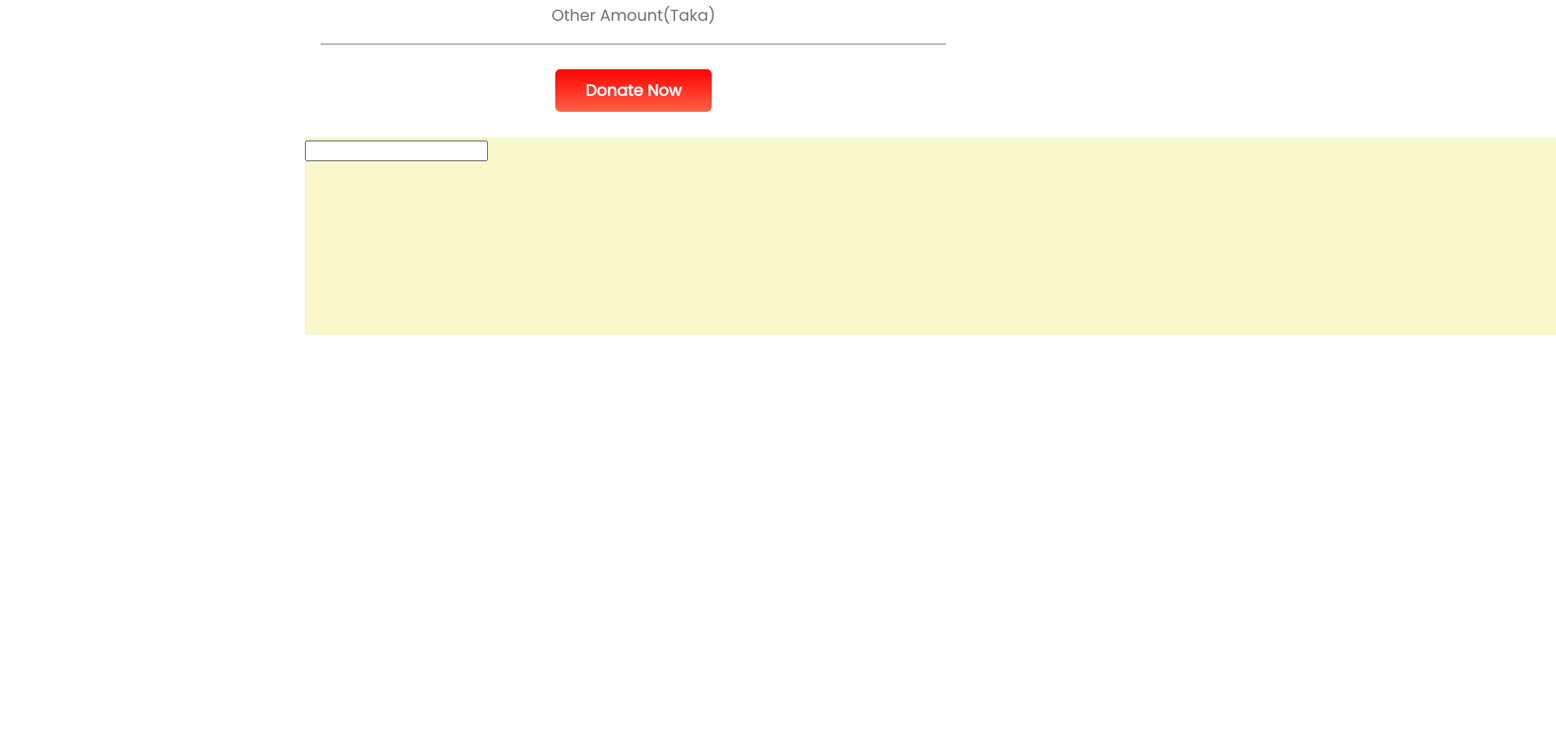
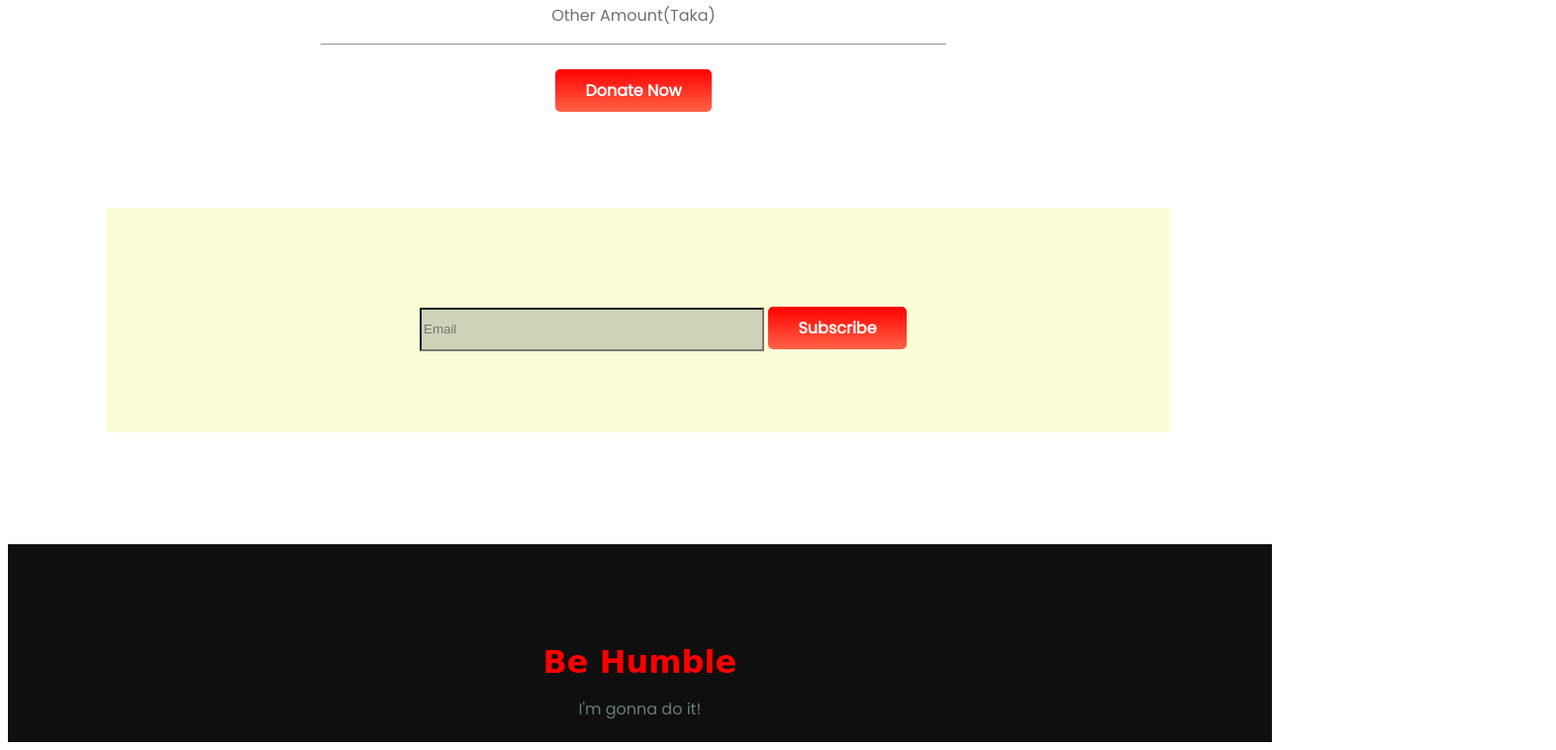
Before and after one commit to Osamayunus/First-repo, a plain HTML site: page Assignment1/index.html in a window 1280 px wide. Shown: the part 2329-3087 px from the top of the page at 99% size, 1572 px wide, since content can reach past the window. Before the commit the page ends 2768 px from the top, so only its background shows below. Drawn offline with Linux system fonts and the light colour scheme.

Commit message:
Full Assignment

```diff
--- a/Assignment1/index.html
+++ b/Assignment1/index.html
@@ -134,7 +134,20 @@
     </section>
     <section>
         <div class="email-background-part">
-            <input type="email" id="email" name="email">
+            <input type="email" class="email " placeholder="Email" required>
+            <a class="link-button" target="_blank"
+                href=" https://www.globalgiving.org/projects/coronavirus-relief-fund-for-bangladesh/donate/#:~:text=Donate%20by%20Mobile%20Phone,Coronavirus%20Relief%20Support%20for%20Bangladesh.">
+                Subscribe</a>
+        </div>
+    </section>
+    <section>
+        <div class=" bottom-background Align-text">
+            <b class="color">
+                Be Humble
+            </b>
+            <p class="last-part-footer">
+                I'm gonna do it!
+            </p>
         </div>
     </section>
 </body>
--- a/Assignment1/style.css
+++ b/Assignment1/style.css
@@ -103,14 +103,6 @@ body {
     text-align: center;
 }
 
-.email {
-    font-weight: 700;
-    color: rgb(135, 130, 130);
-    background-image: linear-gradient(orange red);
-    padding: 10px 60px;
-    border-radius: 5px;
-}
-
 .Align-text {
     text-align: center;
     padding: 100px 25% 5px 25%;
@@ -145,9 +137,36 @@ body {
 }
 
 .email-background-part {
-    background-color: rgba(243, 243, 171, 0.63);
-    height: 200px;
-    width: 100%;
-    margin: 30px 300px 100px 300px;
+    padding-left: 25%;
+    padding-top: 8%;
+    padding-bottom: 4%;
+    height: 2cm;
+    width: 60%;
+    margin-left: 100px;
+    margin-right: 100px;
+    margin-top: 8%;
+    background-color: rgba(240, 245, 103, 0.274);
+}
 
+.email {
+    background-color: rgba(93, 107, 107, 0.281);
+    width: 9cm;
+    height: 1cm;
 }
+
+.bottom-background {
+    background-color: rgb(16, 15, 15);
+    height: 25%;
+    width: 51%;
+    margin-top: 3cm;
+}
+
+.color {
+    font-family: cursive;
+    color: red;
+    font-size: xx-large;
+}
+
+.last-part-footer {
+    color: rgba(159, 201, 201, 0.587);
+}
```
